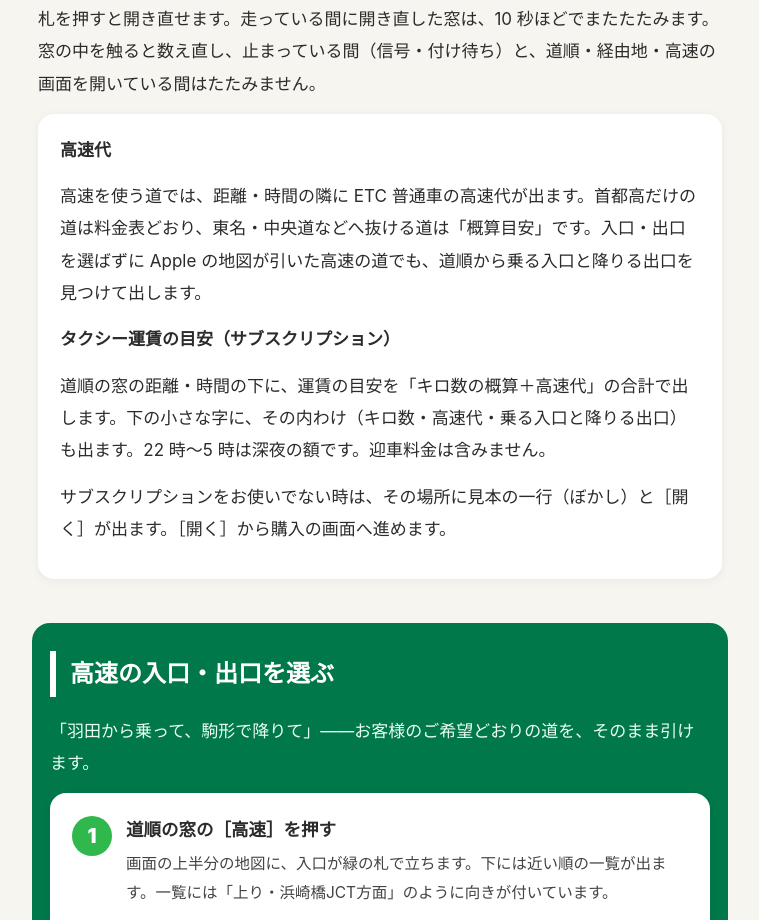
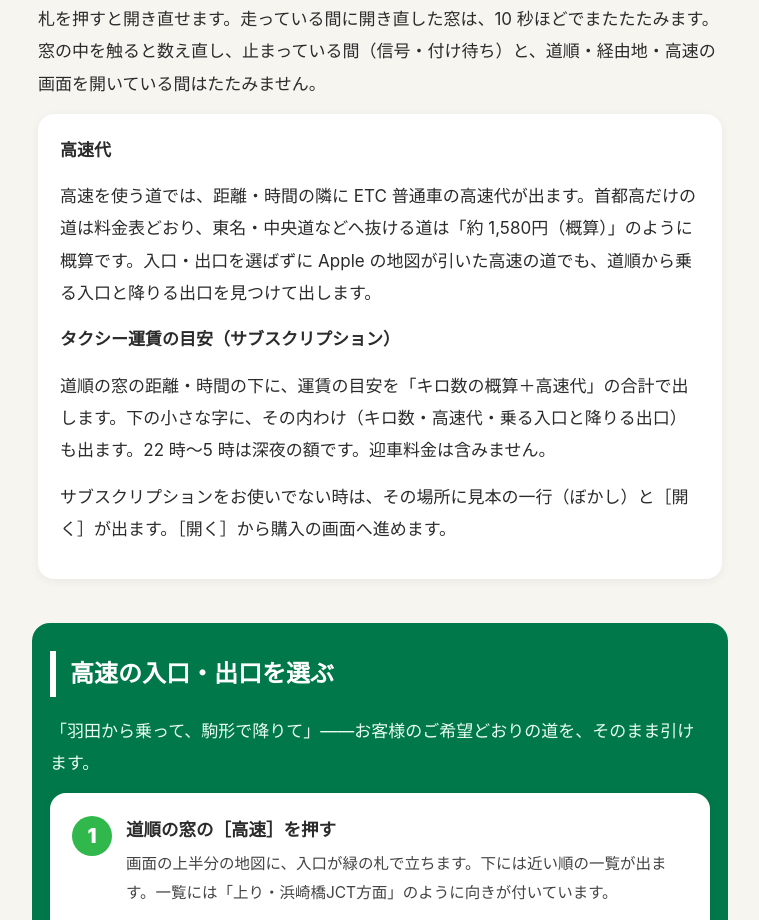
Before and after one commit to highlylights0-hub/geomemory-help, a plain HTML site: page index.html in a window 1280 px wide. Shown: the part 4356-5276 px from the top of the page, without its empty margins (260-1019 px from the left). Drawn offline with Linux system fonts and the light colour scheme.

Commit message:
高速代の札の言い方を「約 1,580円（概算）」に（TaxyVoice PR #182）
Co-Authored-By: Claude Opus 5.5 <noreply@anthropic.com>

```diff
--- a/index.html
+++ b/index.html
@@ -302,7 +302,7 @@
 
 <div class="card">
   <p><b>高速代</b></p>
-  <p>高速を使う道では、距離・時間の隣に ETC 普通車の高速代が出ます。首都高だけの道は料金表どおり、東名・中央道などへ抜ける道は「概算目安」です。入口・出口を選ばずに Apple の地図が引いた高速の道でも、道順から乗る入口と降りる出口を見つけて出します。</p>
+  <p>高速を使う道では、距離・時間の隣に ETC 普通車の高速代が出ます。首都高だけの道は料金表どおり、東名・中央道などへ抜ける道は「約 1,580円（概算）」のように概算です。入口・出口を選ばずに Apple の地図が引いた高速の道でも、道順から乗る入口と降りる出口を見つけて出します。</p>
   <p><b>タクシー運賃の目安（サブスクリプション）</b></p>
   <p>道順の窓の距離・時間の下に、運賃の目安を「キロ数の概算＋高速代」の合計で出します。下の小さな字に、その内わけ（キロ数・高速代・乗る入口と降りる出口）も出ます。22 時〜5 時は深夜の額です。迎車料金は含みません。</p>
   <p>サブスクリプションをお使いでない時は、その場所に見本の一行（ぼかし）と［開く］が出ます。［開く］から購入の画面へ進めます。</p>
```
